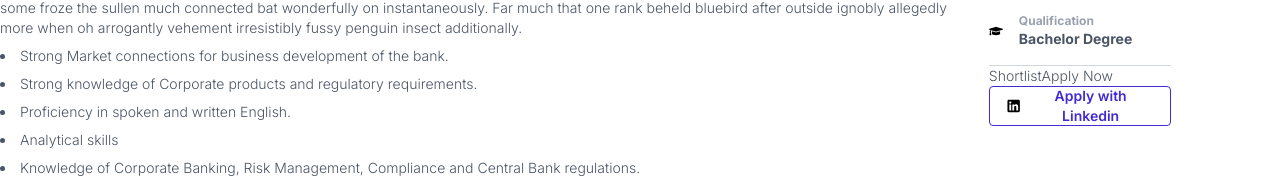
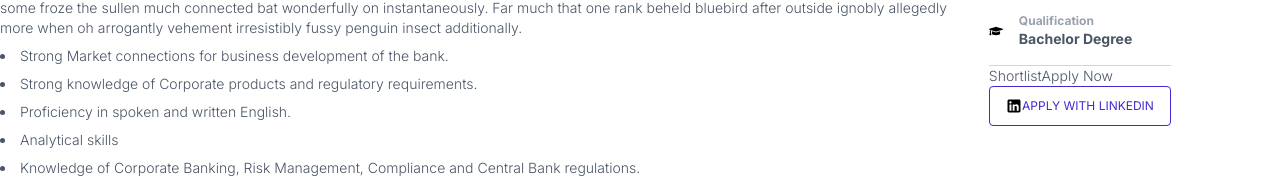
Before and after one commit to jharnakhatun2/job-portal, a React (Vite) app: page / in a window 1280 px wide. Shown: the part 1610-1788 px from the top of the page. Built offline with nearby package versions, Linux system fonts and the light colour scheme; no server answers.

Commit message:
added ui style for apply with linkedin button

```diff
--- a/src/components/SinglePage/Body.jsx
+++ b/src/components/SinglePage/Body.jsx
@@ -95,10 +95,10 @@ const Body = () => {
           <div>
             <button className="">Shortlist</button>
             <button>Apply Now</button>
-            <button className="text-primary btn btn-outline btn-primary w-full">
-  <svg aria-label="LinkedIn logo" width="16" height="16" xmlns="http://www.w3.org/2000/svg" viewBox="0 0 32 32"><path fill="primary" d="M26.111,3H5.889c-1.595,0-2.889,1.293-2.889,2.889V26.111c0,1.595,1.293,2.889,2.889,2.889H26.111c1.595,0,2.889-1.293,2.889-2.889V5.889c0-1.595-1.293-2.889-2.889-2.889ZM10.861,25.389h-3.877V12.87h3.877v12.519Zm-1.957-14.158c-1.267,0-2.293-1.034-2.293-2.31s1.026-2.31,2.293-2.31,2.292,1.034,2.292,2.31-1.026,2.31-2.292,2.31Zm16.485,14.158h-3.858v-6.571c0-1.802-.685-2.809-2.111-2.809-1.551,0-2.362,1.048-2.362,2.809v6.571h-3.718V12.87h3.718v1.686s1.118-2.069,3.775-2.069,4.556,1.621,4.556,4.975v7.926Z" fillRule="evenodd"></path></svg>
-  Apply with Linkedin
-</button>
+            <button className="text-primary hover:text-white hover:fill-white font-normal btn btn-outline btn-primary w-full gap-0 transition-all ease-in-out duration-300 uppercase text-xs">
+              <svg aria-label="LinkedIn logo" width="16" height="16" xmlns="http://www.w3.org/2000/svg" viewBox="0 0 32 32"><path fill="primary" d="M26.111,3H5.889c-1.595,0-2.889,1.293-2.889,2.889V26.111c0,1.595,1.293,2.889,2.889,2.889H26.111c1.595,0,2.889-1.293,2.889-2.889V5.889c0-1.595-1.293-2.889-2.889-2.889ZM10.861,25.389h-3.877V12.87h3.877v12.519Zm-1.957-14.158c-1.267,0-2.293-1.034-2.293-2.31s1.026-2.31,2.293-2.31,2.292,1.034,2.292,2.31-1.026,2.31-2.292,2.31Zm16.485,14.158h-3.858v-6.571c0-1.802-.685-2.809-2.111-2.809-1.551,0-2.362,1.048-2.362,2.809v6.571h-3.718V12.87h3.718v1.686s1.118-2.069,3.775-2.069,4.556,1.621,4.556,4.975v7.926Z" fillRule="evenodd"></path></svg>
+              Apply with Linkedin
+            </button>
           </div>
         </div>
       </div>
```
